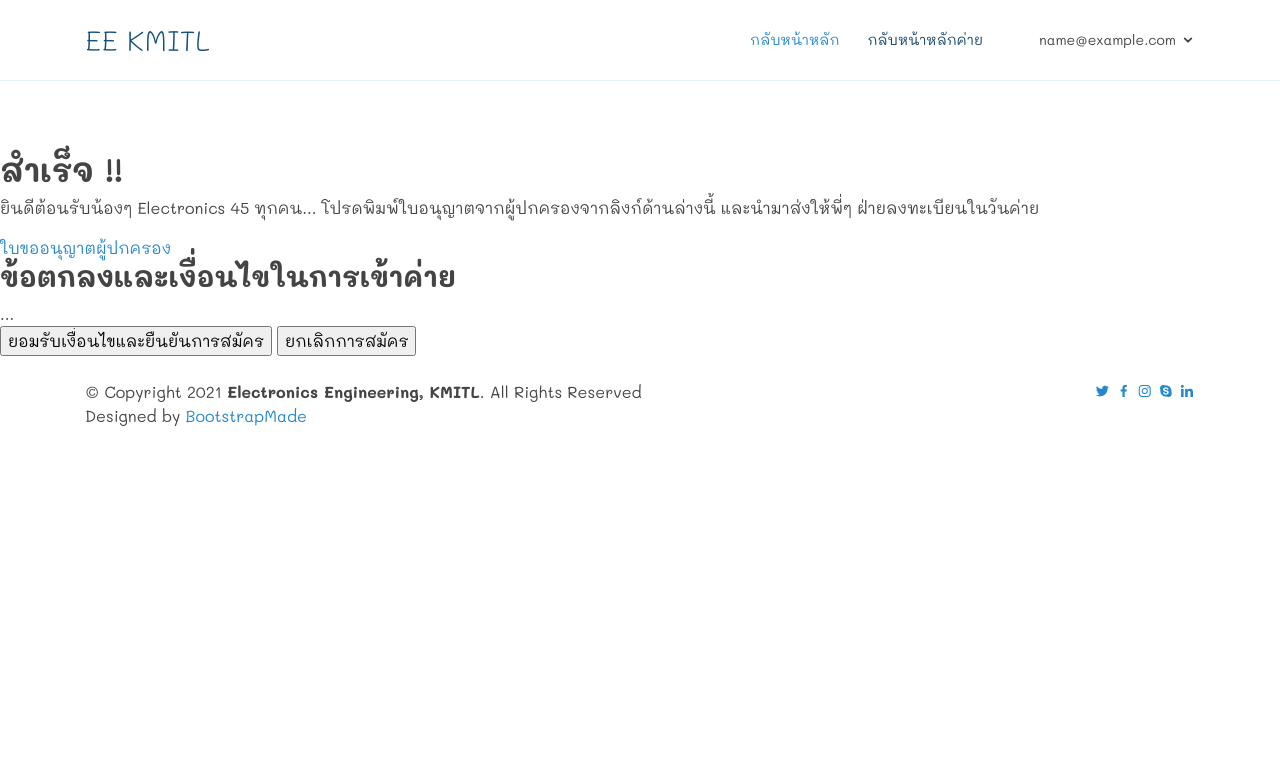
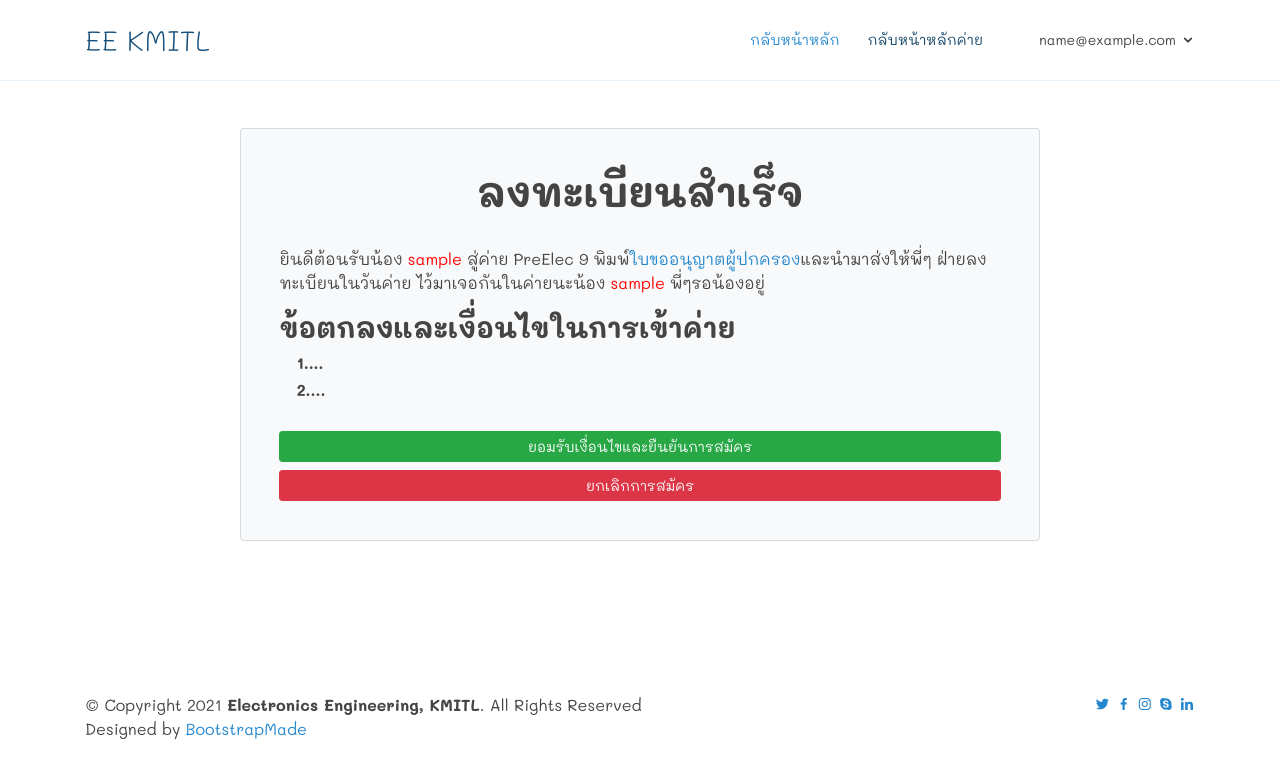
Before and after one commit to KMITL-PreElec9/Website, a Django app: page /camp/64/register/confirm/ in a window 1280 px wide. Shown: the top 778 px of the page. Run offline with Django 3.2, Linux system fonts and the light colour scheme; a user stored in the database is signed in; tables that the repository leaves empty hold one stand-in row (values such as "Sample post"); some libraries are stand-ins or nearby versions.

Commit message:
no message

```diff
--- a/EEWeb/preelec9_camp/templates/preelec9_camp/64/confirm.html
+++ b/EEWeb/preelec9_camp/templates/preelec9_camp/64/confirm.html
@@ -2,22 +2,32 @@
 
 {%block header%}
 {% include  'preelec9_camp/base_header.html' %}
+<style>
+  h1{
+    text-align: center;
+  }
+p1{
+  color: rgb(255, 0, 0);
+}
+</style>
 {% endblock%}
 {% block content%}
-<div>
-<div style='height:150px'></div>
-<div>
-<h2>สำเร็จ !!</h2>
-<p>ยินดีต้อนรับน้องๆ Electronics 45 ทุกคน... โปรดพิมพ์ใบอนุญาตจากผู้ปกครองจากลิงก์ด้านล่างนี้
-และนำมาส่งให้พี่ๆ ฝ่ายลงทะเบียนในวันค่าย</p>
-<a href='/camp/64/parent'>ใบขออนุญาตผู้ปกครอง</a>
+<div style="padding-top: 10%; padding-bottom: 10%;">
+  <div class="card bg-light" style="padding: 3%; max-width: 800px; margin: auto;" >
+      <article  class="center" style="max-width: 800px; ">
+<h1>ลงทะเบียนสำเร็จ</h1><br>
+<p>ยินดีต้อนรับน้อง <p1>{{data.nickname}}</p1> สู่ค่าย PreElec 9 พิมพ์<a href='/camp/64/parent'>ใบขออนุญาตผู้ปกครอง</a>และนำมาส่งให้พี่ๆ ฝ่ายลงทะเบียนในวันค่าย ไว้มาเจอกันในค่ายนะน้อง <p1>{{data.nickname}}</p1> พี่ๆรอน้องอยู่</p>
+
 <h3>ข้อตกลงและเงื่อนไขในการเข้าค่าย</h3>
-...
+<h6>&nbsp;&nbsp;&nbsp;1....</h6>
+<h6>&nbsp;&nbsp;&nbsp;2....</h6><br>
+
 <form action="" method='post'>
   {%csrf_token%}
-  <input type="submit" value="ยอมรับเงื่อนไขและยืนยันการสมัคร" name = 'confirm'>
-  <input type="submit" value="ยกเลิกการสมัคร" name = 'delete'>
+  <input type="submit" class="btn btn-success btn-sm btn-block" value="ยอมรับเงื่อนไขและยืนยันการสมัคร" name = 'confirm'>
+  <input type="submit" class="btn btn-danger btn-sm btn-block" value="ยกเลิกการสมัคร" name = 'delete'>
 </form>
+</article>
 </div>
 </div>
 {% endblock %}
--- a/EEWeb/preelec9_camp/views.py
+++ b/EEWeb/preelec9_camp/views.py
@@ -104,6 +104,7 @@ class CampConfirmView(TemplateView):
     def get_context_data(self,*args, **kwargs):
         context = super(CampConfirmView, self).get_context_data(*args,**kwargs)
         context['title_name'] = 'Confirmation'
+        context['data']=self.request.user.eeuserprofile
         return context
     @method_decorator(login_required)
     @method_decorator(allowed_users(['64_student']))
--- a/EEWeb/site_auth/templates/account/login.html
+++ b/EEWeb/site_auth/templates/account/login.html
@@ -5,8 +5,7 @@
 {% endblock %}
 {% block content %}
 <div style="padding-top: 5%; padding-bottom: 10%; max-height: 100px;" >
-<div class="card bg-light" style="padding: 3%; max-width: 700px;
-margin: auto;" >
+<div class="card bg-light" style="padding: 3%; max-width: 700px;margin: auto;" >
 <article  class="center" style="max-width: 700px; ">
   <a type="button" class="btn btn-outline-primary" href ='/'><i class="fa fa-home"></i>  หน้าหลัก</a>
 	<h1 class="card-title mt-3 text-center">{% trans "Sign In" %}</h1>
--- a/EEWeb/site_auth/templates/profile/userprofile.html
+++ b/EEWeb/site_auth/templates/profile/userprofile.html
@@ -32,7 +32,7 @@ ul li{
 <div style="padding-top: 10%; padding-bottom: 10%;">
   <div class="card bg-light" style="padding: 3%; max-width: 800px; margin: auto;" >
       <article  class="center" style="max-width: 800px; ">
-        <a type="button" class="btn btn-outline-primary" href ='{{back_url}}'><i class="fa fa-home"></i>กลับ</a>
+        <a type="button" class="btn btn-outline-primary" href ='{{back_url}}'><i class="fa fa-home"></i> กลับ</a>
 <h1>ข้อมูลส่วนตัว</h1>
 
 <p> </p>
```
Also changed, not shown: EEWeb/preelec9_camp/templates/preelec9_camp/64/register.html (+18 -18 lines), EEWeb/preelec9_camp/templates/preelec9_camp/64/unregister.html (+16 -7 lines), EEWeb/preelec9_camp/templates/preelec9_camp/64/viewdata.html (+26 -10 lines).
